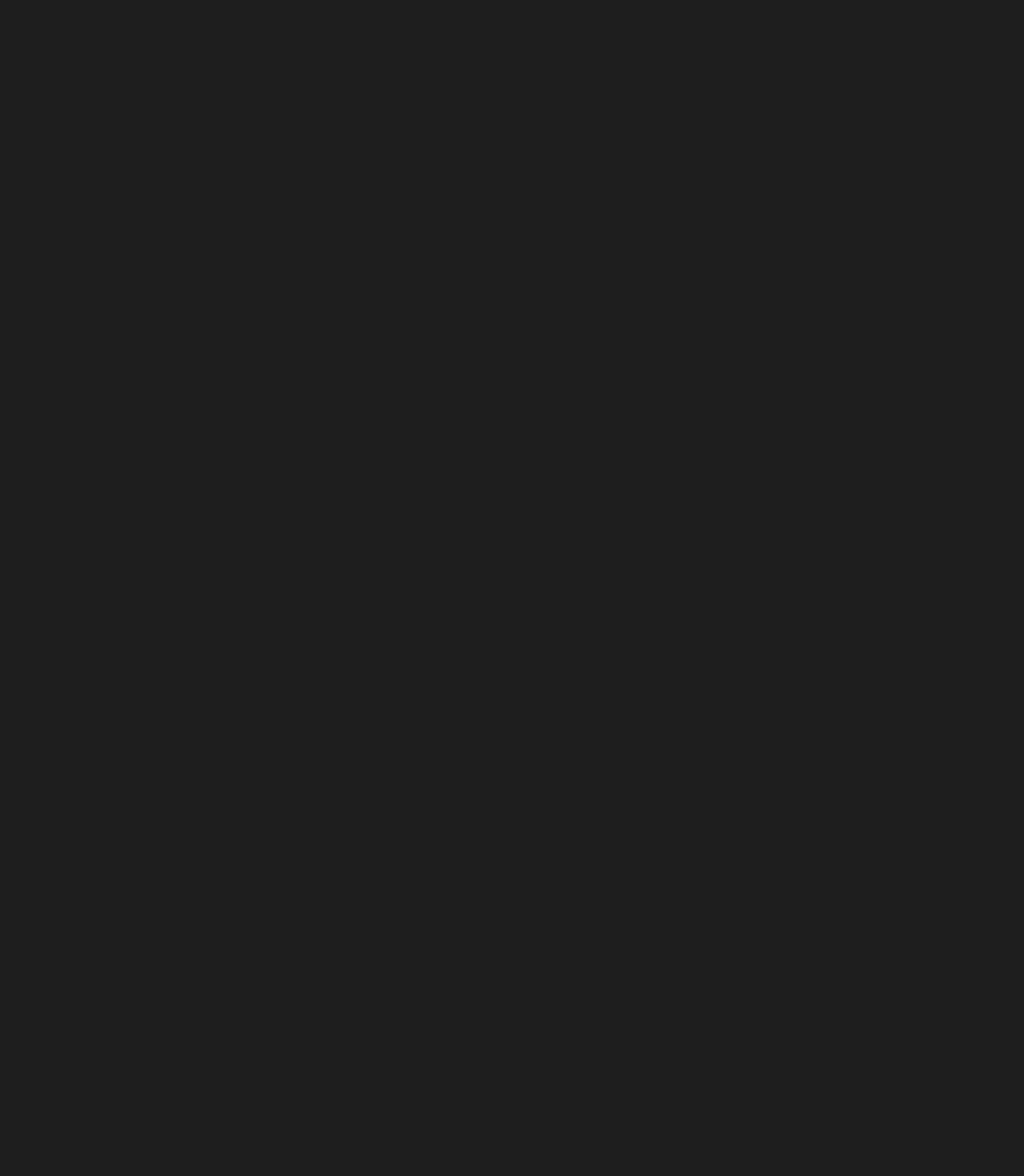
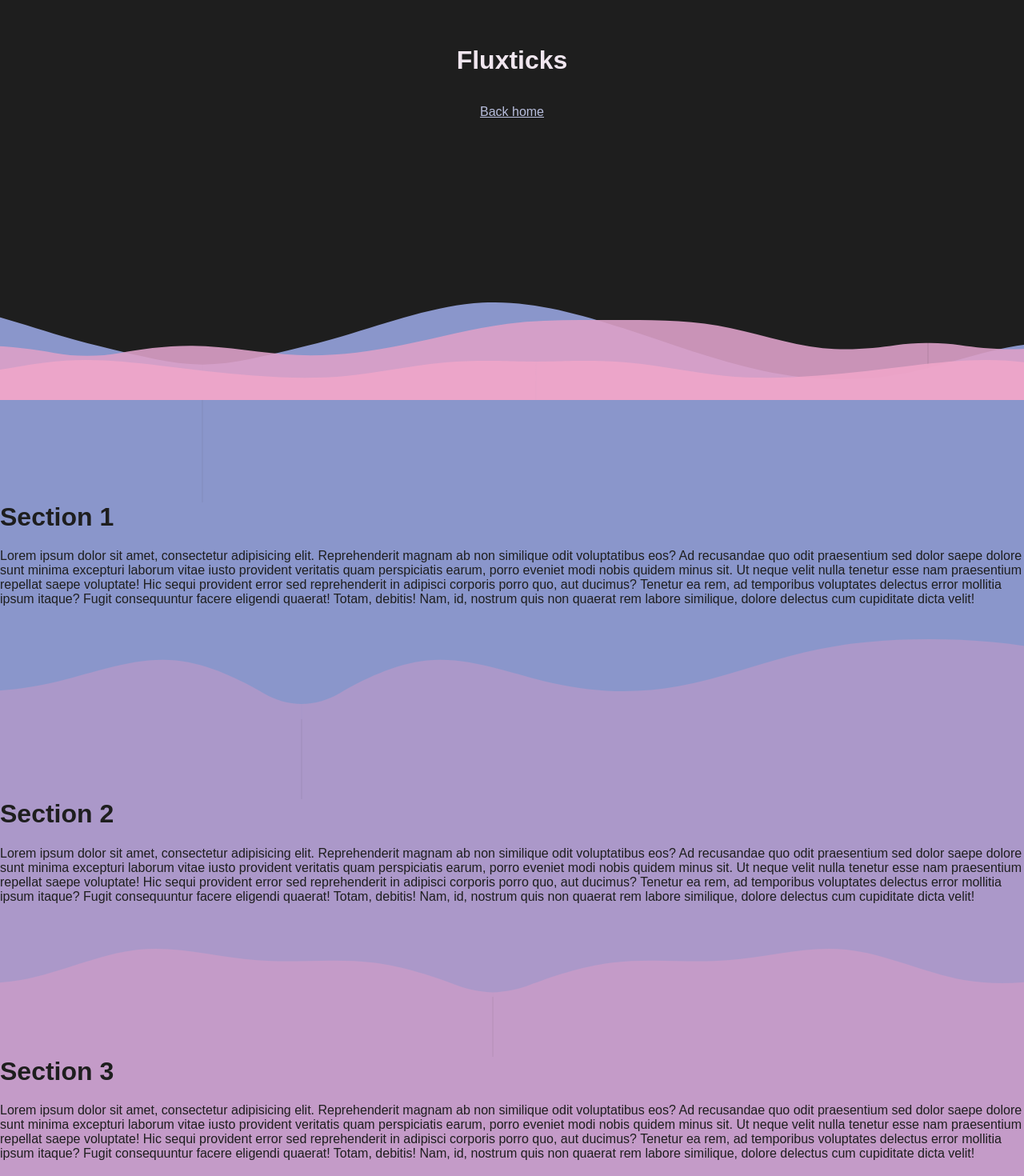
Before and after one commit to Fluxticks/portfolio-source, a SvelteKit app: page /dev in a window 1280 px wide. Before the commit this address had no page. Shown: the part 300-1770 px from the top of the page at 80% size. Before the commit the page ends 800 px from the top, so only its background shows below. Built offline with nearby package versions, Linux system fonts and the light colour scheme; a web font is replaced by a local one.

Commit message:
Add /dev route

```diff
--- a/src/routes/+page.svelte
+++ b/src/routes/+page.svelte
@@ -8,6 +8,7 @@
 	<div class="inner">
 		<h1>Coming soon!</h1>
 		<p>In the meantime, visit <a href="https://github.com/Fluxticks">my github profile</a></p>
+		<p>Or checkout the progress at <a href="/dev">The dev page</a></p>
 	</div>
 </div>
 
--- /dev/null
+++ b/src/routes/dev/+page.svelte
@@ -0,0 +1,92 @@
+<script>
+	import { WaveVariant } from '$lib/waves';
+	import Section from '../../components/section.svelte';
+	import Wave from '../../components/wave.svelte';
+</script>
+
+<div class="hero-outer">
+	<div class="hero-inner">
+		<h1>Fluxticks</h1>
+		<p><a href="/">Back home </a></p>
+	</div>
+</div>
+
+<Section>
+	<h1>Section 1</h1>
+	<p>
+		Lorem ipsum dolor sit amet, consectetur adipisicing elit. Reprehenderit magnam ab non similique
+		odit voluptatibus eos? Ad recusandae quo odit praesentium sed dolor saepe dolore sunt minima
+		excepturi laborum vitae iusto provident veritatis quam perspiciatis earum, porro eveniet modi
+		nobis quidem minus sit. Ut neque velit nulla tenetur esse nam praesentium repellat saepe
+		voluptate! Hic sequi provident error sed reprehenderit in adipisci corporis porro quo, aut
+		ducimus? Tenetur ea rem, ad temporibus voluptates delectus error mollitia ipsum itaque? Fugit
+		consequuntur facere eligendi quaerat! Totam, debitis! Nam, id, nostrum quis non quaerat rem
+		labore similique, dolore delectus cum cupiditate dicta velit!
+	</p>
+</Section>
+
+<Section wave={WaveVariant.Wave2}>
+	<h1>Section 2</h1>
+	<p>
+		Lorem ipsum dolor sit amet, consectetur adipisicing elit. Reprehenderit magnam ab non similique
+		odit voluptatibus eos? Ad recusandae quo odit praesentium sed dolor saepe dolore sunt minima
+		excepturi laborum vitae iusto provident veritatis quam perspiciatis earum, porro eveniet modi
+		nobis quidem minus sit. Ut neque velit nulla tenetur esse nam praesentium repellat saepe
+		voluptate! Hic sequi provident error sed reprehenderit in adipisci corporis porro quo, aut
+		ducimus? Tenetur ea rem, ad temporibus voluptates delectus error mollitia ipsum itaque? Fugit
+		consequuntur facere eligendi quaerat! Totam, debitis! Nam, id, nostrum quis non quaerat rem
+		labore similique, dolore delectus cum cupiditate dicta velit!
+	</p>
+</Section>
+
+<Section wave={WaveVariant.Wave3}>
+	<h1>Section 3</h1>
+	<p>
+		Lorem ipsum dolor sit amet, consectetur adipisicing elit. Reprehenderit magnam ab non similique
+		odit voluptatibus eos? Ad recusandae quo odit praesentium sed dolor saepe dolore sunt minima
+		excepturi laborum vitae iusto provident veritatis quam perspiciatis earum, porro eveniet modi
+		nobis quidem minus sit. Ut neque velit nulla tenetur esse nam praesentium repellat saepe
+		voluptate! Hic sequi provident error sed reprehenderit in adipisci corporis porro quo, aut
+		ducimus? Tenetur ea rem, ad temporibus voluptates delectus error mollitia ipsum itaque? Fugit
+		consequuntur facere eligendi quaerat! Totam, debitis! Nam, id, nostrum quis non quaerat rem
+		labore similique, dolore delectus cum cupiditate dicta velit!
+	</p>
+	<br />
+</Section>
+
+<Wave variant={WaveVariant.Wave4} />
+<Wave variant={WaveVariant.Wave5} />
+
+<style>
+	.hero-inner {
+		text-align: center;
+	}
+
+	h1 {
+		font-weight: 700;
+	}
+
+	a {
+		color: var(--blue);
+	}
+
+	a:visited {
+		color: var(--dark);
+	}
+
+	.hero-inner {
+		width: fit-content;
+		margin: 0 auto;
+		display: flex;
+		flex-direction: column;
+		align-items: center;
+	}
+
+	.hero-outer {
+		display: flex;
+		flex-direction: row;
+		align-items: center;
+		height: 100vh;
+		margin-bottom: 10%;
+	}
+</style>
```
